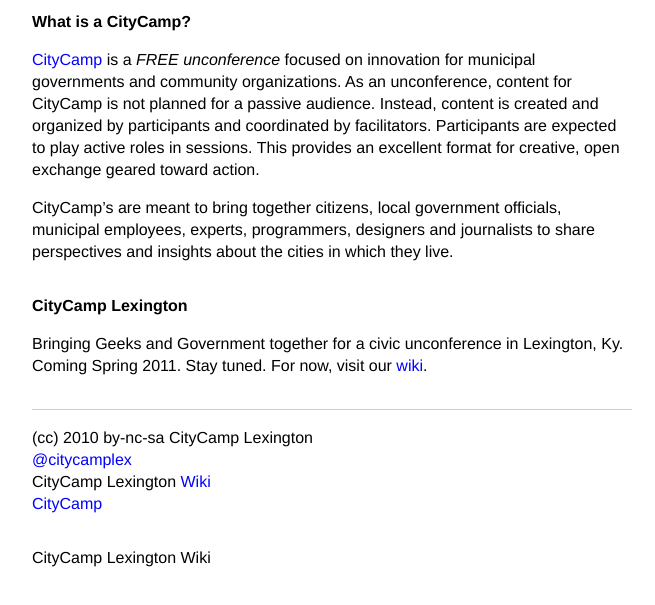
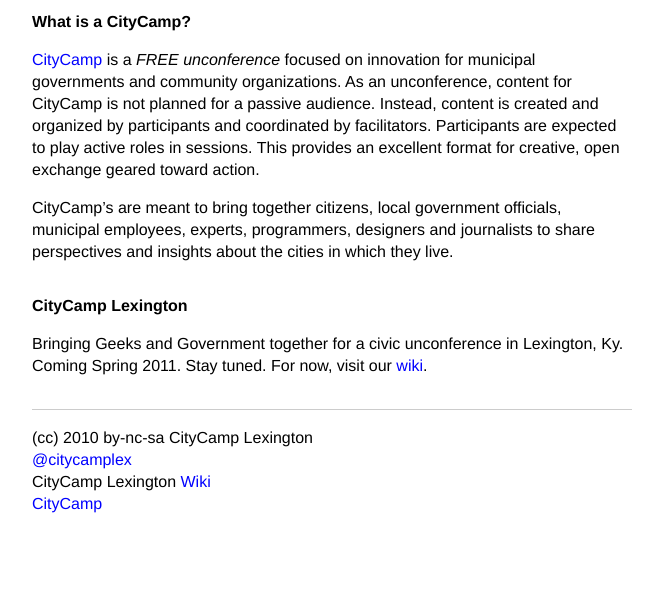
Before and after one commit to openlexington/CityCampLex, a plain HTML site: page index.html in a window 1280 px wide. Shown: the part 159-764 px from the top of the page, without its empty margins (308-963 px from the left). Drawn offline with nearby package versions, Linux system fonts and the light colour scheme.

Commit message:
fixed typo

```diff
--- a/index.html
+++ b/index.html
@@ -95,7 +95,6 @@
       <hr />
   		<p><small>(cc) 2010 by-nc-sa CityCamp Lexington</small><br /><a href="http://twitter.com/citycamplex">@citycamplex</a><br />CityCamp Lexington <a href="http://barcamp.org/CityCampLex" title="BarCamp / CityCampLex">Wiki</a><br /><a href="http://citycamp.govfresh.com/">CityCamp</a></p>
   		<p></p>
-  		<p>CityCamp Lexington Wiki</p>
   	</footer>
 
   </div>
```
